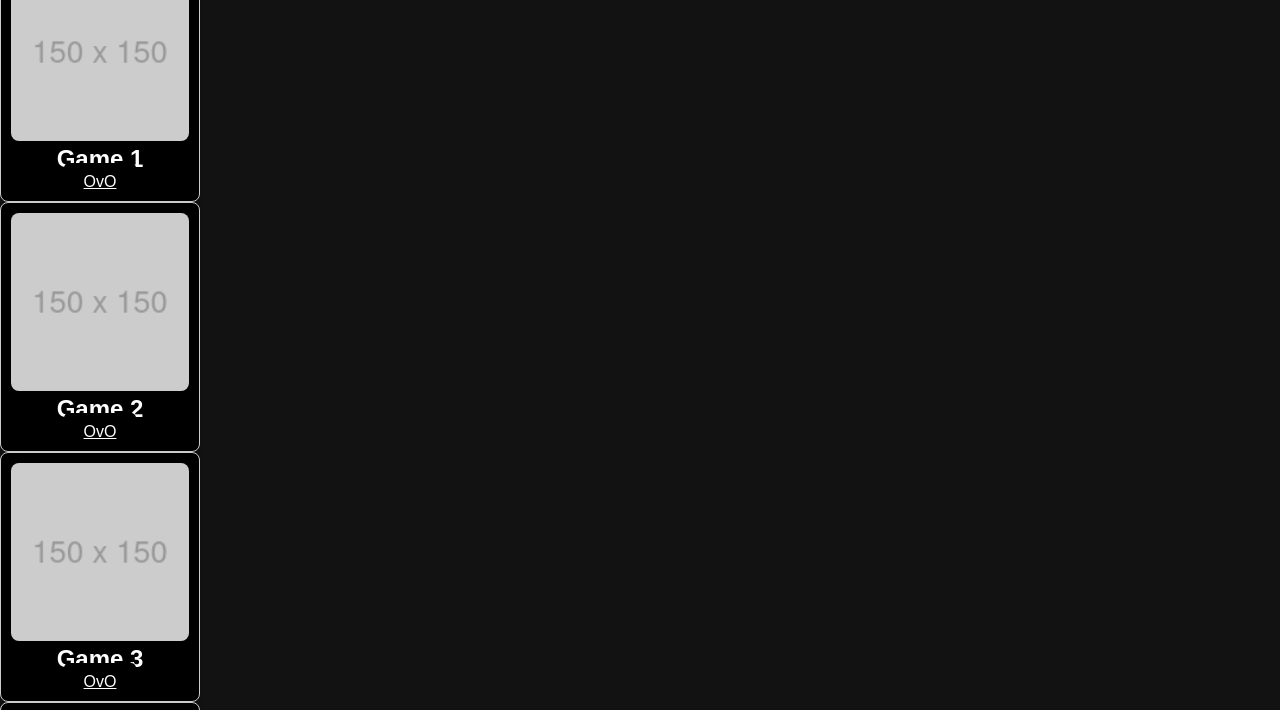
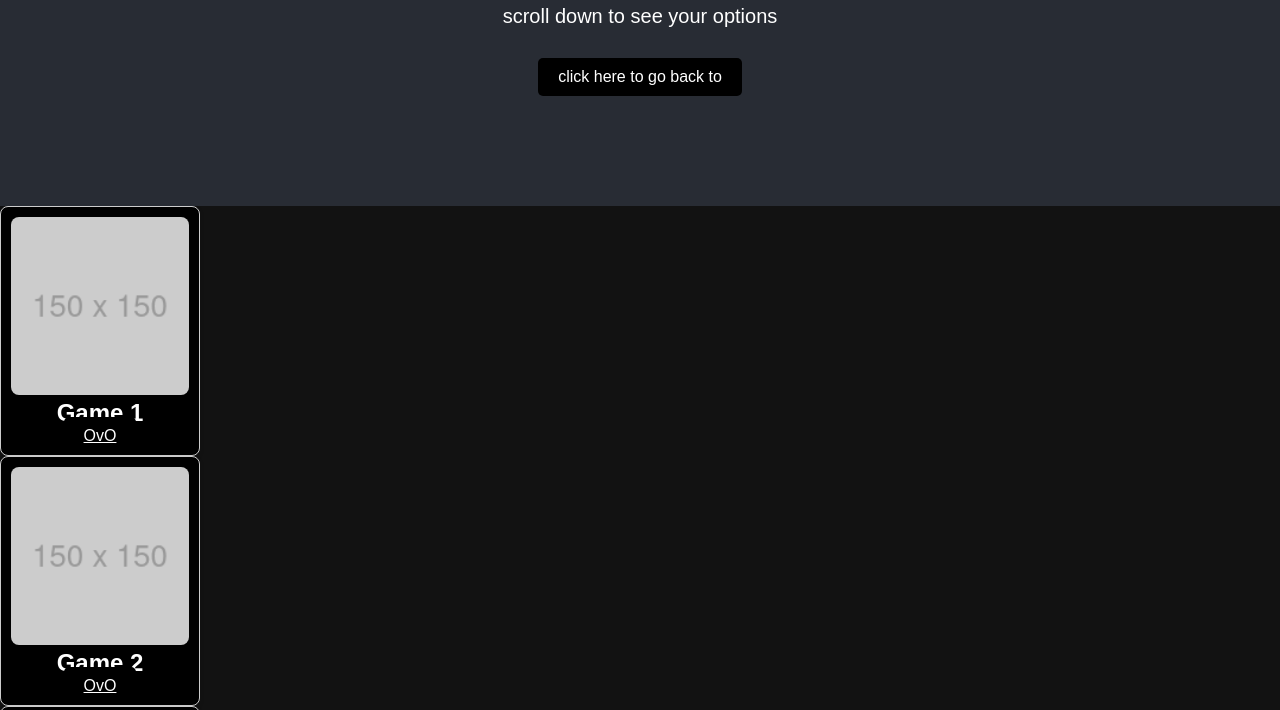
Before and after one commit to xeenoUB/XeenoUB.github.io, a website: page page/games.html in a window 1280 px wide. Shown: the part 238-948 px from the top of the page. Drawn offline with Linux system fonts and the light colour scheme; files that its build step writes are made by us from their sources.

Commit message:
Update games.html

```diff
--- a/page/games.html
+++ b/page/games.html
@@ -4,7 +4,7 @@
     <meta charset="UTF-8">
     <meta name="viewport" content="width=device-width, initial-scale=1.0">
     <title>xeenoUB</title>
-    <link rel="stylesheet" href="/styles/style.css">
+    <link rel="stylesheet" href="styles/style.css">
 </head>
 <body>
     <header>
@@ -15,11 +15,12 @@
             </ul>
         </nav>
     </header>
-     class="hero" id="site">
+    <section class="hero" id="site">
         <h2>Welcome to XeenoUB</h2>
         <p>scroll down to see your options</p>
-<button class="button" onclick="window.location.href='/index.html'">click here to go to home</button>
-
+        <button class="button" onclick="window.location.href='c'">click here to go back to</button>
+    </section>
+    <section class="games">
         <div class="game">
             <img src="/images/download .png" alt="Game 1">
             <h2>Game 1</h2>
@@ -40,6 +41,7 @@
             <h2>Game 4</h2>
             <a href="/index.html" class="button">OvO</a>
         </div>
+    </section>
     <footer>
         <p>&copy; an unblocked games site. All rights reserved.</p>
     </footer>
```
